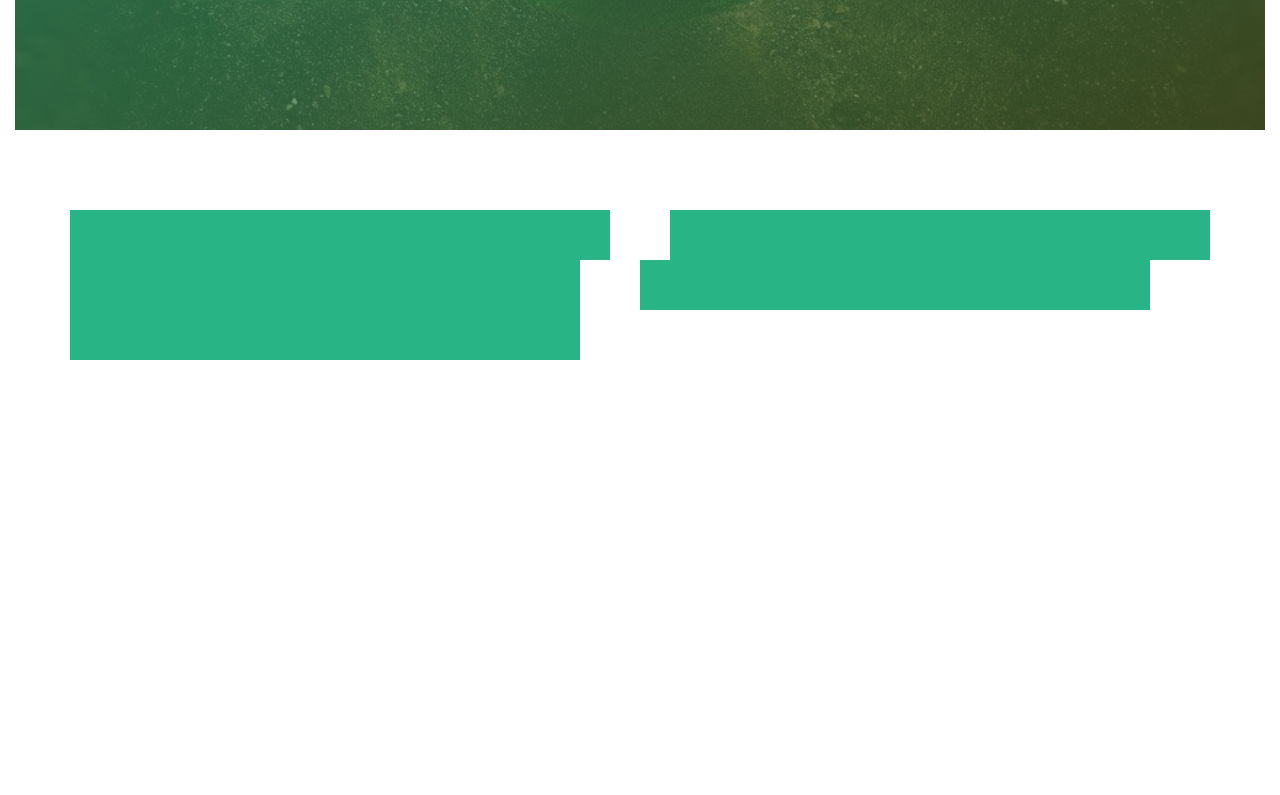
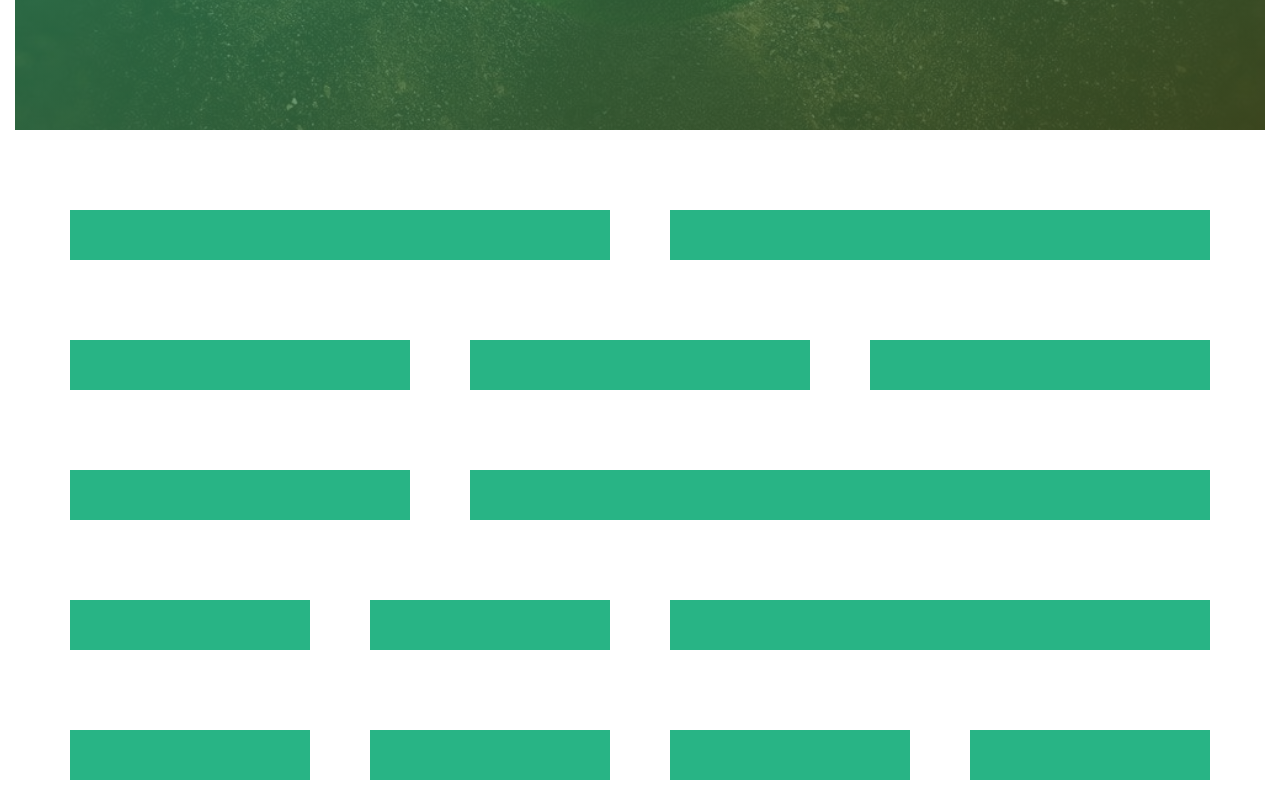
Before and after one commit to es-sheikhi/lakeview, a website: page index.html in a window 1280 px wide. Shown: the part 645-1440 px from the top of the page. Before the commit the page ends 1005 px from the top, so only its background shows below. Drawn offline with Linux system fonts and the light colour scheme.

Commit message:
1-3 , 1-4

```diff
--- a/index.html
+++ b/index.html
@@ -55,6 +55,40 @@
 
             </div>
         </div>
+        <div class="row">
+            <div class="col-1-of-3">
+
+            </div>
+            <div class="col-2-of-3">
+
+            </div>
+        </div>
+        <div class="row">
+            <div class="col-1-of-4">
+
+            </div>
+            <div class="col-1-of-4">
+
+            </div>
+            <div class="col-2-of-4">
+
+            </div>
+        </div>
+        <div class="row">
+            <div class="col-1-of-4">
+
+            </div>
+            <div class="col-1-of-4">
+
+            </div>
+            <div class="col-1-of-4">
+
+            </div>
+            <div class="col-1-of-4">
+
+            </div>
+
+        </div>
     </section>
 </body>
 </html>
--- a/sass/abstracts/_mixins.scss
+++ b/sass/abstracts/_mixins.scss
@@ -3,3 +3,11 @@
     transform:translate(-50%,-50%);
     text-align:center;
 }
+
+@mixin clearfix{
+    &::after{
+        content:"";
+        clear:both;
+        display:block;
+    }
+}
--- a/sass/layout/_grid.scss
+++ b/sass/layout/_grid.scss
@@ -2,6 +2,7 @@
     width: 114rem;
     margin: 0 auto;
     margin-top: $vertical-gutter;
+    @include clearfix;
 
     .col-1-of-2 {
         background-color: $primary-light;
@@ -14,10 +15,43 @@
         }
     }
 
-    .col-1-of-3  {
+    .col-1-of-3 {
         background-color: $primary-light;
         height: 5rem;
-        width: calc((100% - 2 * #{$horizontal-gutter})/2);
+        width: calc((100% - 2 * #{$horizontal-gutter})/3);
+        float: left;
+
+        &:not(:last-child) {
+            margin-right: $horizontal-gutter;
+        }
+    }
+
+    .col-2-of-3 {
+        background-color: $primary-light;
+        height: 5rem;
+        width: calc(((100% - 2 * #{$horizontal-gutter})/3)*2 + #{$horizontal-gutter});
+        float: left;
+
+        &:not(:last-child) {
+            margin-right: $horizontal-gutter;
+        }
+    }
+
+    .col-1-of-4 {
+        background-color: $primary-light;
+        height: 5rem;
+        width: calc((100% - 3 * #{$horizontal-gutter})/4);
+        float: left;
+
+        &:not(:last-child) {
+            margin-right: $horizontal-gutter;
+        }
+    }
+
+    .col-2-of-4 {
+        background-color: $primary-light;
+        height: 5rem;
+        width: calc(((100% - 3 * #{$horizontal-gutter})/4)*2 + #{$horizontal-gutter});
         float: left;
 
         &:not(:last-child) {
```
Also changed, not shown: resources/css/style.css.
